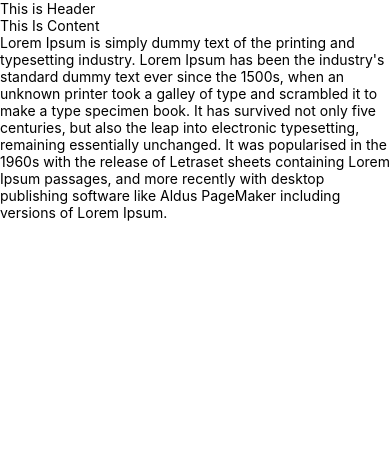
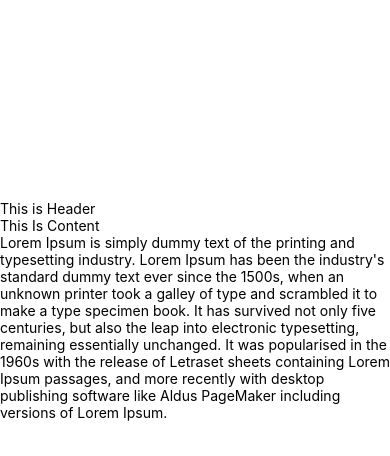
Before and after one commit to Jody-septiawan/reactNative-fundamental-result, a React Native app: screen / in a window 390 px wide. Shown: the top 456 px of the page. Built offline with nearby package versions, Linux system fonts and the light colour scheme.

Commit message:
Update App.js

```diff
--- a/App.js
+++ b/App.js
@@ -8,7 +8,7 @@ import Header from "./src/components/header";
 
 export default function App() {
   return (
-    <View>
+    <View style={{ marginTop: 200 }}>
       <StatusBar />
       <Header />
       <Content />
```
